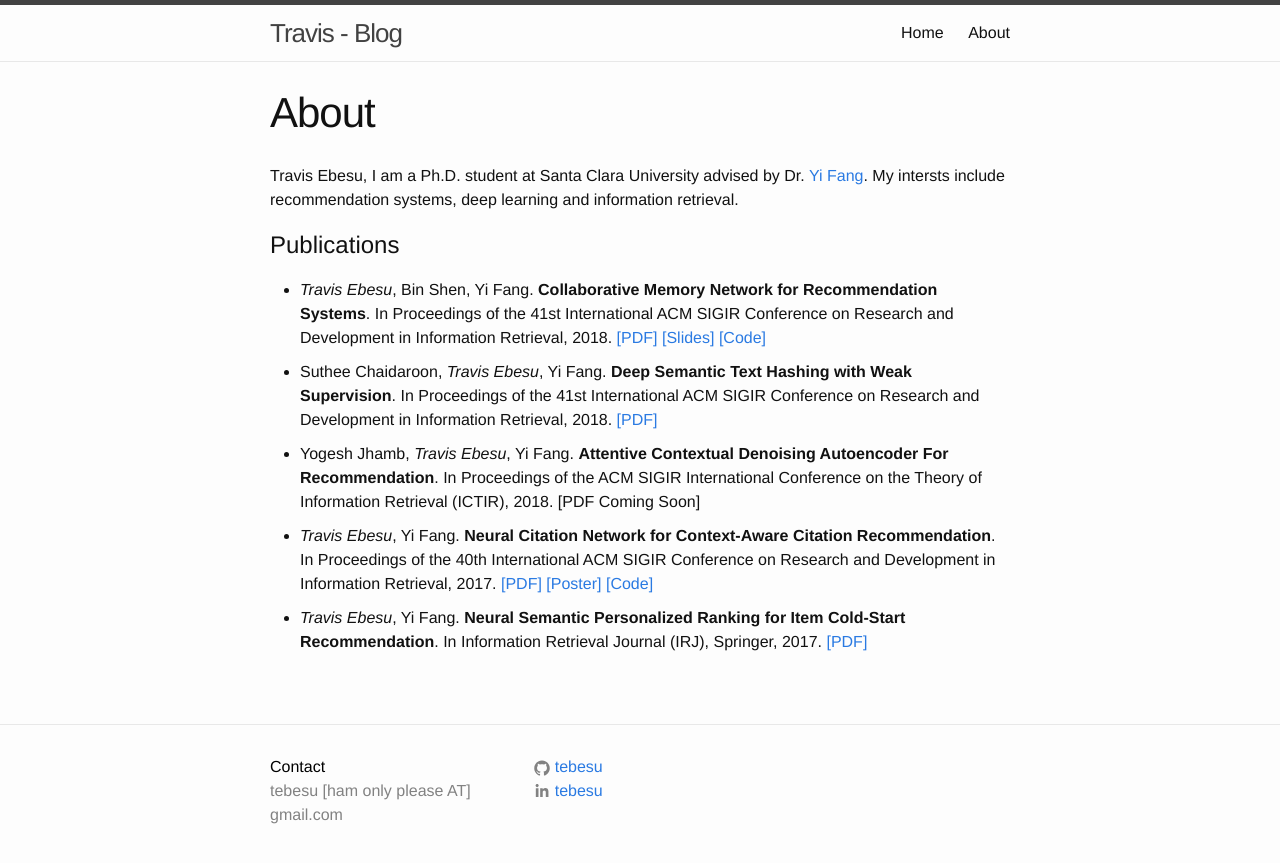
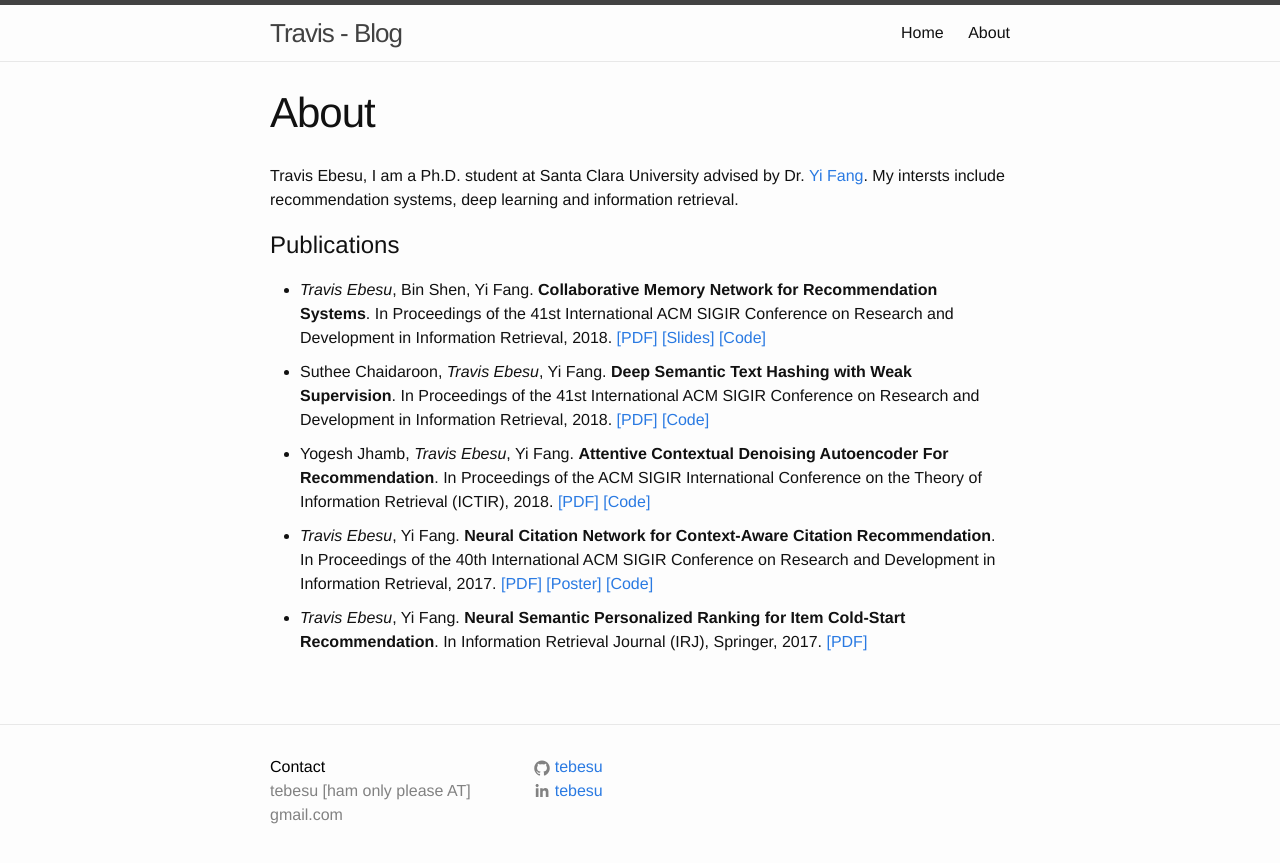
Before and after one commit to tebesu/tebesu.github.io, a Jekyll site: the page built from about.md, in a window 1280 px wide. Shown: the top 863 px of the page. Built offline with Jekyll 4.4.1, drawn with Linux system fonts in a browser that asks for light colours.

Commit message:
updated pdf/code links for publications

```diff
--- a/about.md
+++ b/about.md
@@ -10,7 +10,7 @@ Travis Ebesu, I am a Ph.D. student at Santa Clara University advised by Dr. [Yi
 
 # Publications
 * {:.lispace} *Travis Ebesu*, Bin Shen, Yi Fang. **Collaborative Memory Network for Recommendation Systems**. In Proceedings of the 41st International ACM SIGIR Conference on Research and Development in Information Retrieval, 2018. [[PDF]](https://arxiv.org/pdf/1804.10862.pdf) [[Slides]]({{ site.url }}/assets/SIGIR_2018_CMN_Slides.pdf) [[Code]](https://github.com/tebesu/CollaborativeMemoryNetwork)
-* {:.lispace} Suthee Chaidaroon, *Travis Ebesu*, Yi Fang. **Deep Semantic Text Hashing with Weak Supervision**. In Proceedings of the 41st International ACM SIGIR Conference on Research and Development in Information Retrieval, 2018. [[PDF]](http://www.cse.scu.edu/~yfang/Deep_Semantic_Text_Hashing_Weak_Supervision.pdf)
-* {:.lispace} Yogesh Jhamb, *Travis Ebesu*, Yi Fang. **Attentive Contextual Denoising Autoencoder For Recommendation**. In Proceedings of the ACM SIGIR International Conference on the Theory of Information Retrieval (ICTIR), 2018. \[PDF Coming Soon\]
+* {:.lispace} Suthee Chaidaroon, *Travis Ebesu*, Yi Fang. **Deep Semantic Text Hashing with Weak Supervision**. In Proceedings of the 41st International ACM SIGIR Conference on Research and Development in Information Retrieval, 2018. [[PDF]](http://www.cse.scu.edu/~yfang/Deep_Semantic_Text_Hashing_Weak_Supervision.pdf) [[Code]](https://github.com/unsuthee/SemanticHashingWeakSupervision)
+* {:.lispace} Yogesh Jhamb, *Travis Ebesu*, Yi Fang. **Attentive Contextual Denoising Autoencoder For Recommendation**. In Proceedings of the ACM SIGIR International Conference on the Theory of Information Retrieval (ICTIR), 2018. [[PDF]](http://www.cse.scu.edu/~yfang/ACDA.pdf) [[Code]](https://github.com/yjhamb/acda)
 * {:.lispace} *Travis Ebesu*, Yi Fang. **Neural Citation Network for Context-Aware Citation Recommendation**. In Proceedings of the 40th International ACM SIGIR Conference on Research and Development in Information Retrieval, 2017. [[PDF]](http://www.cse.scu.edu/~yfang/NCN.pdf) [[Poster]]({{ site.url }}/assets/image/NCN_Poster_SIGIR_2017.pdf) [[Code]](https://github.com/tebesu/NeuralCitationNetwork)
 * {:.lispace} *Travis Ebesu*, Yi Fang. **Neural Semantic Personalized Ranking for Item Cold-Start Recommendation**. In Information Retrieval Journal (IRJ), Springer, 2017. [[PDF]](http://www.cse.scu.edu/~yfang/NSPR.pdf)
```
